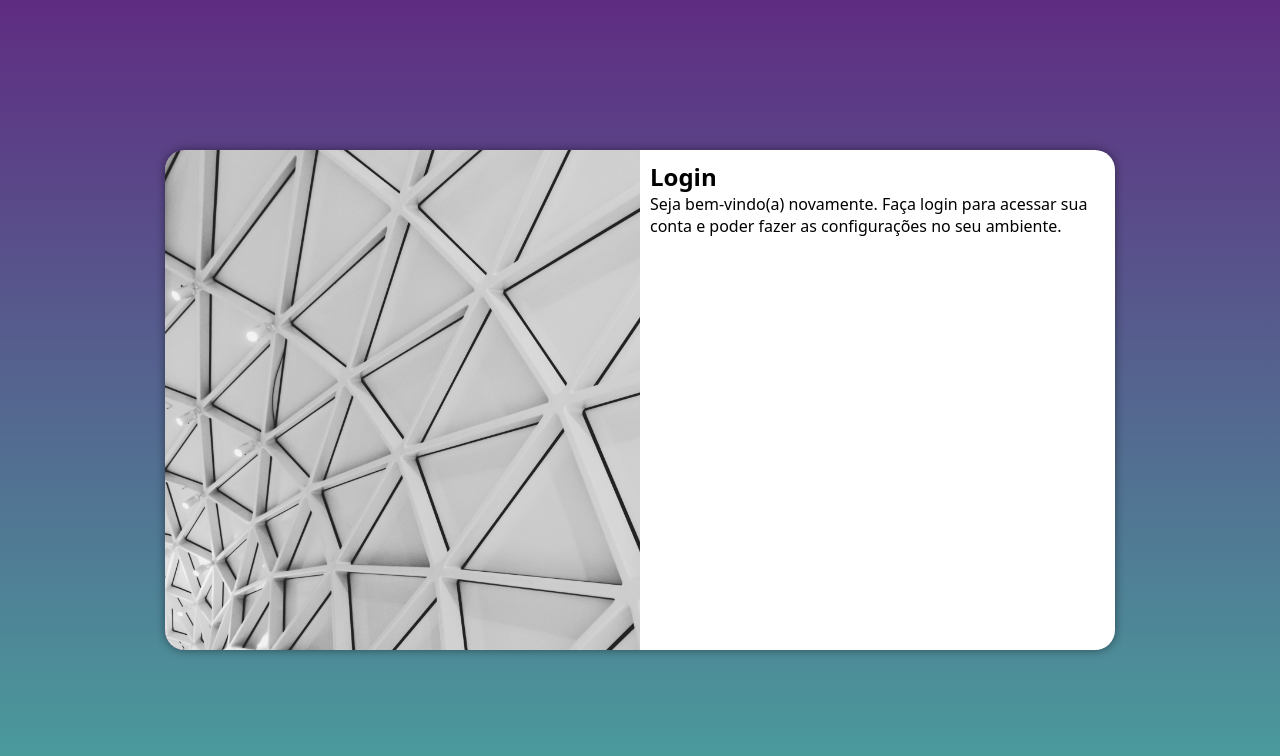
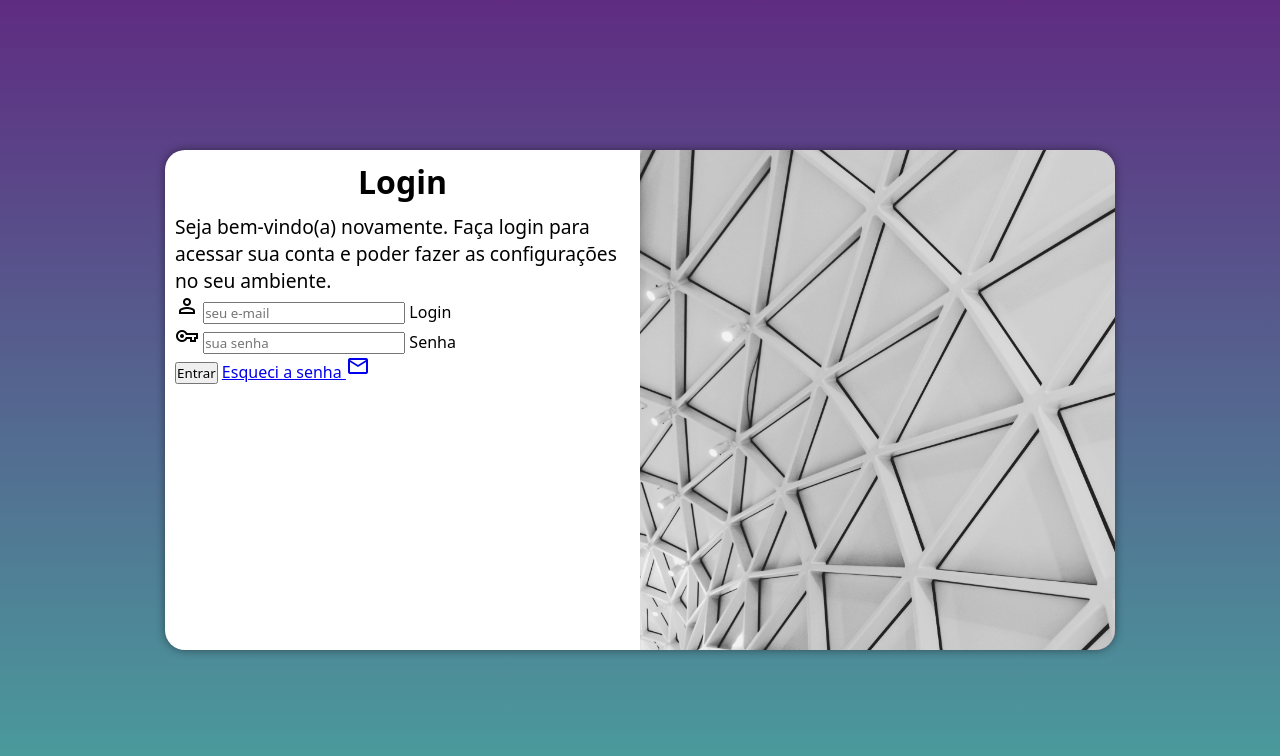
Before and after one commit to jessicazilli/projeto-login, a plain HTML site: page index.html in a window 1280 px wide. Drawn offline with nearby package versions, Linux system fonts and the light colour scheme.

Commit message:
Atualizei o formulario

```diff
--- a/estilos/media-query.css
+++ b/estilos/media-query.css
@@ -40,13 +40,21 @@ Grandes telas: acima de 1200px
     }
 
     section#login div#imagem {
-        float: left;
+        float: right;
         width: 50%;
         height: 100%;
     }
 
     section#login div#formulario {
-        float: right;
+        float: left;
         width: 50%;
     }
+
+    div#formulario h1 {
+        font-size: 2em;
+    }
+
+    div#formulario p {
+        font-size: 1.2em;
+    }
 }
--- a/estilos/style.css
+++ b/estilos/style.css
@@ -54,3 +54,12 @@ section#login div#formulario {
     display: block;
     padding: 10px;
 }
+
+div#formulario h1 {
+    text-align: center;
+    margin-bottom: 10px;
+}
+
+div#formulario p {
+    font-size: 0.8em;
+}
--- a/index.html
+++ b/index.html
@@ -3,6 +3,7 @@
 <head>
     <meta charset="UTF-8">
     <meta name="viewport" content="width=device-width, initial-scale=1.0">
+    <link href="https://fonts.googleapis.com/css2?family=Material+Symbols+Outlined" rel="stylesheet" />
     <link rel="stylesheet" href="estilos/style.css">
     <link rel="stylesheet" href="estilos/media-query.css">
     <title>Login</title>
@@ -16,8 +17,23 @@
             <div id="formulario">
                 <h1>Login</h1>
                 <p>Seja bem-vindo(a) novamente. Faça login para acessar sua conta e poder fazer as configurações no seu ambiente.</p>
-                <form action="login.php" method="post">
+                <form action="login.php" method="post" autocomplete="on">
+                    <div class="campo">
+                        <span class="material-symbols-outlined">person</span>
+                        <input type="email" name="login" id="ilogin" placeholder="seu e-mail" autocomplete="email" required maxlength="30">
+                        <label for="ilogin">Login</label>
 
+                    </div>
+                    <div class="campo">
+                        <span class="material-symbols-outlined">vpn_key</span>
+                        <input type="password" name="senha" id="isenha" placeholder="sua senha" autocomplete="current-password" required minlength="8" maxlength="20">
+                        <label for="isenha">Senha</label>
+
+                    </div>
+                    <input type="submit" value="Entrar">
+                    <a href="esqueci.html">
+                        Esqueci a senha <span class="material-symbols-outlined">mail</span>
+                    </a>
                 </form>
             </div>
         </section>
```
